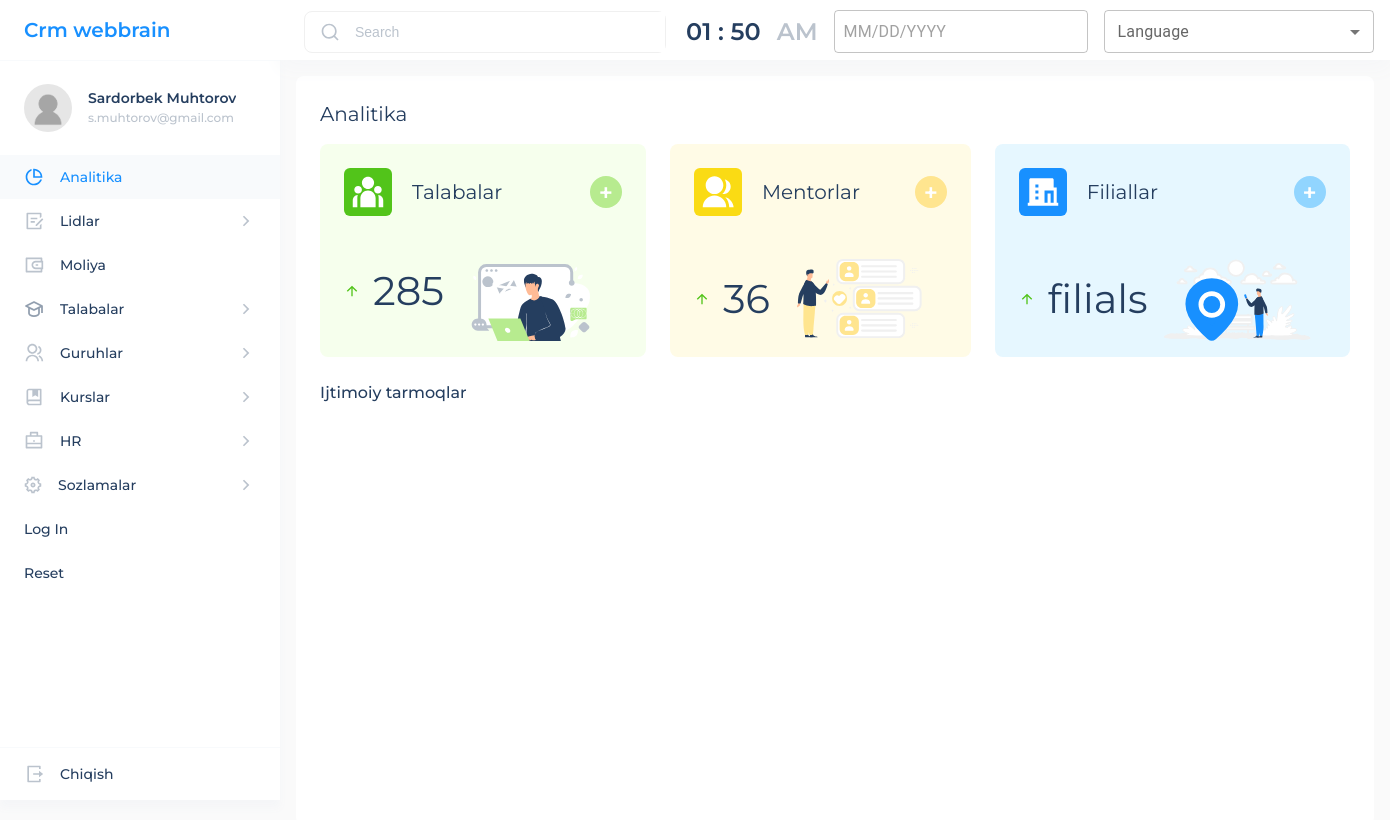
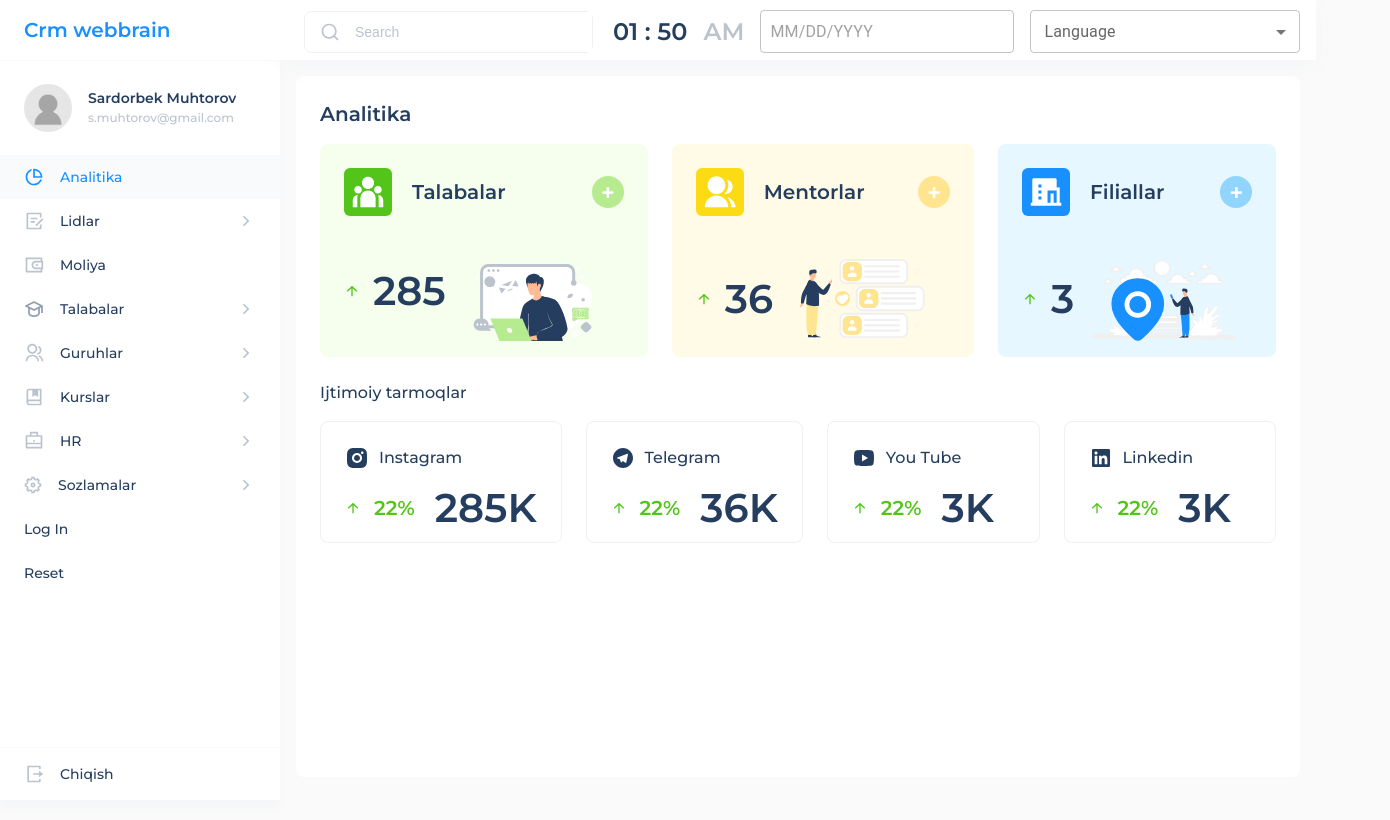
Before and after one commit to asadbekqulboyev/Srm-Course-project, a React (Vite) app: page /analitika in a window 1280 px wide. Shown: the top 820 px of the page, 1390 px wide, since content can reach past the window. Built offline with nearby package versions, Linux system fonts and the light colour scheme.

Commit message:
Analitika-3

```diff
--- a/src/components/Analitika/index.jsx
+++ b/src/components/Analitika/index.jsx
@@ -1,8 +1,8 @@
 import React from 'react'
 import SubTitle from '../Generics/SubTitle'
-import { Container,Wrapper ,Card,Section,Plus,Counter,Arrow} from './style'
+import { Container,Wrapper ,Card,Section,Plus,Counter,Arrow,SubCard} from './style'
 import Title from '../Generics/Title'
-import { privateData } from '../../utils/analitics'
+import { mediaIcon, privateData } from '../../utils/analitics'
 function Analitika() {
   return (
     <Container>
@@ -16,7 +16,7 @@ function Analitika() {
               <Section gap={24}>
               <Section gap={20}  title={value.title}>
                   <Icon className='icon'/>
-                  <Title>
+                  <Title type='primary'>
                    { value.title}
                   </Title>
                 </Section>
@@ -37,8 +37,31 @@ function Analitika() {
         <SubTitle mt={24}>
         Ijtimoiy tarmoqlar
         </SubTitle>
-        <Wrapper mt={16}>
-
+        <Wrapper mt={16} gap={24}>
+        {mediaIcon?.map((value)=>{
+          const {icon:Icon}=value
+          return(
+            <SubCard key={value.id} gap={24} title={value.title}>
+              <Section gap={24}>
+              <Section gap={10}  title={value.title}>
+                  <Icon className='subicon'/>
+                  <SubTitle>
+                   { value.title}
+                  </SubTitle>
+                </Section>
+              </Section>
+              <Section>
+              <Section gap={20}>
+                  <Title type='primary' color="#52C41A">
+                  <Arrow/>
+                  22%
+                  </Title>
+                  <Counter >{value.count}K</Counter>
+                </Section>
+              </Section>
+            </SubCard>
+          )
+        })}
         </Wrapper>
     </Container>
   )
--- a/src/components/Analitika/style.js
+++ b/src/components/Analitika/style.js
@@ -13,6 +13,7 @@ const Container = styled.div`
 height: calc(100vh - 99px) ;
 border-radius:8px;
 overflow-y:auto;
+padding: 24px;
 &::-webkit-scrollbar{
    width:5px;
 }
@@ -58,6 +59,9 @@ align-items: center;
    padding: 8px;
    background-color:${({title})=>getColor(title)?.color};
 }
+.subicon{
+
+}
 `
 export const Plus = styled(Wrapper)`
 &::before{
@@ -79,11 +83,15 @@ export const Plus = styled(Wrapper)`
 `
 export const Counter= styled(Title)`
 font-size: 40px;
+font-weight: 600;
 `
 export const Arrow= styled(arrowUp)`
 width: 16px;
 height: 16px;
 margin-right: 13px;
 `
-
+export const SubCard = styled(Card)`
+border: 1px solid #F0F0F0;
+padding-bottom: 20px;
+`
 export { Container, Wrapper, Card }
--- a/src/components/Generics/Title/style.js
+++ b/src/components/Generics/Title/style.js
@@ -4,7 +4,7 @@ const Container  = styled.div`
 display:inherit;
 align-items: inherit;
 font-size: 20px;
-font-weight: ${({type})=>(!type || type=='primary'?400:600)};
+font-weight: ${({type})=>(!type || type=='primary'?600:400)};
 line-height: 28px;
 text-align: left;
 margin-top:${({mt})=>getValue(mt)};
@@ -15,6 +15,7 @@ padding-top: ${({pt})=>getValue(pt)};
 padding-bottom: ${({pb})=>getValue(pb)};
 padding-left: ${({pl})=>getValue(pl)};
 padding-right: ${({pr})=>getValue(pr)};
+color: ${({color})=>(color?color:'var(--Color)')};
 
 `
 
--- a/src/components/Sidebar/style.js
+++ b/src/components/Sidebar/style.js
@@ -35,7 +35,6 @@ flex: 1;
 const Wrapper = styled.div`
 margin: 16px;
 background-color: #FFFFFF;
-padding: 24px;
 border-radius:8px;
 `
 const Logo=styled.div`
--- a/src/utils/analitics.js
+++ b/src/utils/analitics.js
@@ -30,14 +30,37 @@ export const privateData = [
     title: "Filiallar",
     icon: filialIcon,
     img: talabalarImg,
-    count:3,
-    count: "filials",
+    count:3
   },
 ];
-export const mediaIcon = {
-  1: inIcon,
-  2: tgIcon,
-  3: ytIcon,
-  4: lnIcon,
-  5: lnIcon,
-};
+export const mediaIcon = [
+  {
+    id: 1,
+    title: "Instagram",
+    icon: inIcon,
+    count: 285,
+  },
+  {
+    id: 2,
+    title: "Telegram",
+    icon: tgIcon,
+    count:36,
+  },
+  {
+    id:3,
+    title: "You Tube",
+    icon: ytIcon,
+    count:3
+  },
+  {
+    id:4,
+    title: "Linkedin",
+    icon: lnIcon,
+    count:3
+  },
+]
+  //   1: inIcon,
+  // 2: tgIcon,
+  // 3: ytIcon,
+  // 4: lnIcon,
+  // 5: lnIcon,
```
